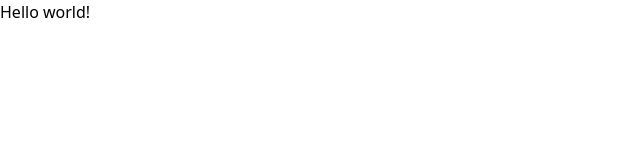
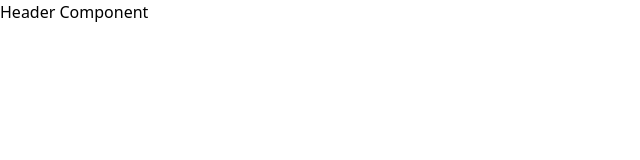
Before and after one commit to wacho91/personal-blog, a React (Vite) app: page / in a window 1280 px wide. Shown: the top 160 px of the page, without its empty margins (0-640 px from the left). Built offline with nearby package versions, Linux system fonts and the light colour scheme.

Commit message:
Header Component

```diff
--- a/src/App.jsx
+++ b/src/App.jsx
@@ -1,10 +1,11 @@
+import Header from "./Components/Header"
 
 function App() {
 
   return (
-    <h1 className="text-3xl font-bold underline">
-      Hello world!
-    </h1>
+    <div className="p-[20px]">
+        <Header />
+    </div>
   )
 }
 
--- /dev/null
+++ b/src/Components/Header.jsx
@@ -0,0 +1,10 @@
+
+const Header = () => {
+  return (
+    <div>
+        Header Component
+    </div>
+  )
+}
+
+export default Header
```
